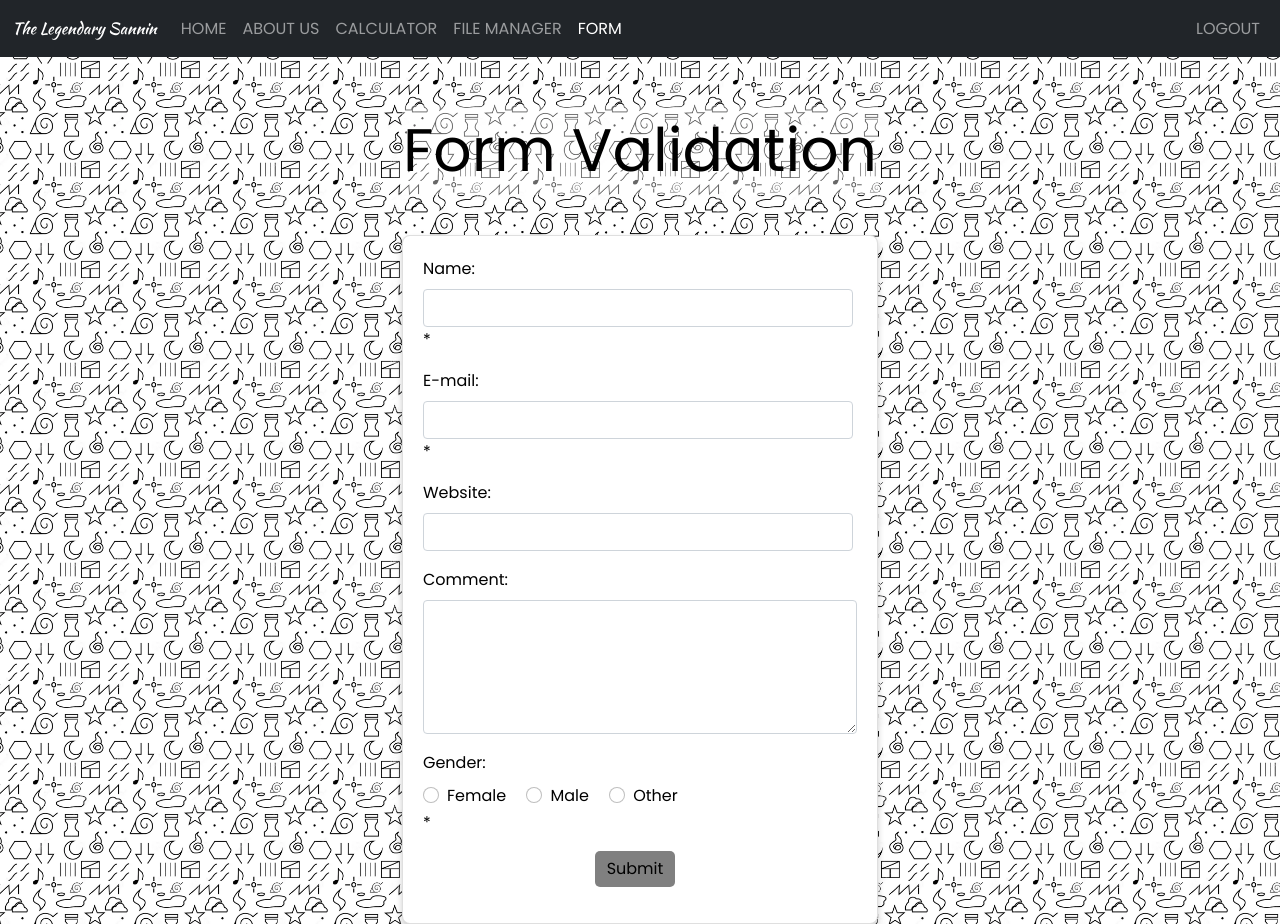
After one commit to nedruda101/Assignment, a PHP site: page /form.php in a window 1280 px wide. The commit adds this page. Run offline with PHP 8.4, Linux system fonts and the light colour scheme.

Commit message:
eyyyooow

```diff
--- /dev/null
+++ b/Trillano2/form.php
@@ -0,0 +1,204 @@
+<!DOCTYPE HTML>
+<html>
+<head>
+    <link rel="stylesheet" href="assets/bootstrap.min.css">
+    <link rel="stylesheet" href="css/custom.css">
+    <style>
+      body{
+        margin:0;
+        padding:0;
+        background:url('assets/pattern.webp');
+        background-size:200px;
+      }
+        /* Custom styles for elevating the form and shortening text inputs */
+        .elevated-card {
+            box-shadow: 0 4px 6px rgba(0, 0, 0, 0.2);
+            padding: 20px;
+            border-radius: 8px;
+
+        }
+
+        /* Adjusting the width of text inputs */
+        .form-control-short {
+            width: 430px; /* Adjust the width as needed */
+        }
+        .container{
+          width:500px;
+        }
+        .btn{
+          background-color: grey;
+            color: black;
+            padding: 6px 12px;
+            text-decoration: none;
+            border-radius: 5px;
+            margin-right: 10px;
+            border:none;
+
+        }
+        .btn:hover{
+          background-color: #D3D3D3;
+            color:black;
+        }
+    </style>
+</head>
+<body>
+<header>
+        <nav class="navbar navbar-expand-sm navbar-dark bg-dark" aria-label="Fourth navbar example">
+            <div class="container-fluid">
+                <a class="navbar-brand" href="#" style="font-size: 16px;">The Legendary Sannin</a>
+                <button class="navbar-toggler" type="button" data-bs-toggle="collapse"
+                    data-bs-target="#navbarsExample04" aria-controls="navbarsExample04" aria-expanded="false"
+                    aria-label="Toggle navigation">
+                    <span class="navbar-toggler-icon"></span>
+                </button>
+
+                <div class="collapse navbar-collapse" id="navbarsExample04">
+                    <ul class="navbar-nav mb-2 mb-md-0">
+                        <li class="nav-item">
+                            <a class="nav-link" aria-current="page" href="#">HOME</a>
+                        </li>
+                        <li class="nav-item">
+                            <a class="nav-link " href="aboutus.html">ABOUT US</a>
+                        </li>
+                        <li class="nav-item">
+                            <a class="nav-link " href="calculator.html">CALCULATOR</a>
+                        </li>
+                        <li class="nav-item">
+                            <a class="nav-link " href="file.php">FILE MANAGER</a>
+                        </li>
+                        <li class="nav-item">
+                            <a class="nav-link active" href="form.php">FORM</a>
+                        </li>
+
+                    </ul>
+                    <ul class="navbar-nav ms-auto">
+                        <!-- Apply ms-auto to this ul for the LOGOUT item -->
+                        <li class="nav-item">
+                            <a class="nav-link" href="#">LOGOUT</a>
+                        </li>
+                    </ul>
+                </div>
+            </div>
+        </nav>
+    </header>
+<?php
+// Define variables and set to empty values
+$name = $email = $gender = $comment = $website = "";
+$nameErr = $emailErr = $genderErr = $websiteErr = "";
+$isValid = true;
+
+if ($_SERVER["REQUEST_METHOD"] == "POST") {
+    // Validate the name
+    if (empty($_POST["name"])) {
+        $nameErr = "Name is required";
+        $isValid = false;
+    } elseif (!preg_match("/^[a-zA-Z\s]*$/", $_POST["name"])) {
+        $nameErr = "Name must only contain letters and whitespace";
+        $isValid = false;
+    } else {
+        $name = test_input($_POST["name"]);
+    }
+
+    // Validate the email
+    if (empty($_POST["email"])) {
+        $emailErr = "E-mail is required";
+        $isValid = false;
+    } elseif (!filter_var($_POST["email"], FILTER_VALIDATE_EMAIL)) {
+        $emailErr = "Invalid email format";
+        $isValid = false;
+    } else {
+        $email = test_input($_POST["email"]);
+    }
+
+    // Validate the website (if present)
+    if (!empty($_POST["website"])) {
+        if (!filter_var($_POST["website"], FILTER_VALIDATE_URL)) {
+            $websiteErr = "Invalid URL format";
+            $isValid = false;
+        } else {
+            $website = test_input($_POST["website"]);
+        }
+    }
+
+    // Validate the gender
+    if (empty($_POST["gender"])) {
+        $genderErr = "Gender is required";
+        $isValid = false;
+    } else {
+        $gender = test_input($_POST["gender"]);
+    }
+
+    $comment = test_input($_POST["comment"]);
+}
+
+function test_input($data) {
+    $data = trim($data);
+    $data = stripslashes($data);
+    $data = htmlspecialchars($data);
+    return $data;
+}
+?>
+
+<div class="container mt-5">
+<h1 class="fw-light" style="text-align: center; font-size:60px; background-color: rgba(255, 255, 255, 0.4);">Form Validation</h1>
+
+    <div class="card elevated-card">
+
+        <form name="myForm" method="post" action="<?php echo htmlspecialchars($_SERVER["PHP_SELF"]);?>">
+            <div class="mb-3">
+                <label for="name" class="form-label">Name:</label>
+                <input type="text" class="form-control form-control-short" name="name" id="name">
+                <span class="error">* <?php echo $nameErr;?></span>
+            </div>
+            <div class="mb-3">
+                <label for="email" class="form-label">E-mail:</label>
+                <input type="email" class="form-control form-control-short" name="email" id="email">
+                <span class="error">* <?php echo $emailErr;?></span>
+            </div>
+            <div class="mb-3">
+                <label for="website" class="form-label">Website:</label>
+                <input type="url" class="form-control form-control-short" name="website" id="website">
+                <span class="error"><?php echo $websiteErr;?></span>
+            </div>
+            <div class="mb-3">
+                <label for="comment" class="form-label">Comment:</label>
+                <textarea class="form-control" name="comment" id="comment" rows="5"></textarea>
+            </div>
+            <div class="mb-3">
+                <label class="form-label">Gender:</label><br>
+                <div class="form-check form-check-inline">
+                    <input class="form-check-input" type="radio" name="gender" id="female" value="female">
+                    <label class="form-check-label" for="female">Female</label>
+                </div>
+                <div class="form-check form-check-inline">
+                    <input class="form-check-input" type="radio" name="gender" id="male" value="male">
+                    <label class="form-check-label" for="male">Male</label>
+                </div>
+                <div class="form-check form-check-inline">
+                    <input class="form-check-input" type="radio" name="gender" id="other" value="other">
+                    <label class="form-check-label" for="other">Other</label>
+                </div><br>
+                <span class="error">* <?php echo $genderErr;?></span>
+            </div>
+            <div class="mb-3 text-center">
+                <button type="submit" class="btn btn-primary">Submit</button>
+            </div>
+        </form>
+
+        <?php
+        if ($_SERVER["REQUEST_METHOD"] == "POST" && $isValid) {
+            echo "<h2>Welcome</h2>";
+            echo "<p>Name: $name</p>";
+            echo "<p>E-mail: $email</p>";
+            if (!empty($website)) {
+                echo "<p>Website: $website</p>";
+            }
+            echo "<p>Comment: $comment</p>";
+            echo "<p>Gender: $gender</p>";
+        }
+        ?>
+    </div>
+</div>
+
+</body>
+</html>
```
Also changed, not shown: Trillano2/aboutus.html (+12 -9 lines), Trillano2/calculator.html (+13 -11 lines), Trillano2/file.php (+36 -28 lines), Trillano2/home.html (+34 -0 lines), Trillano2/form.html (deleted).
